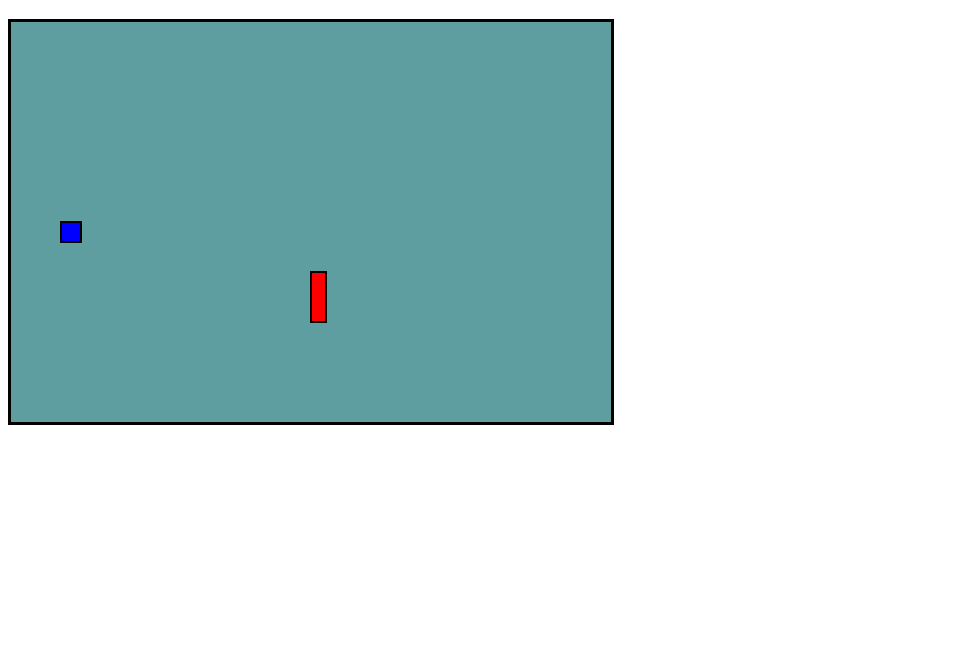
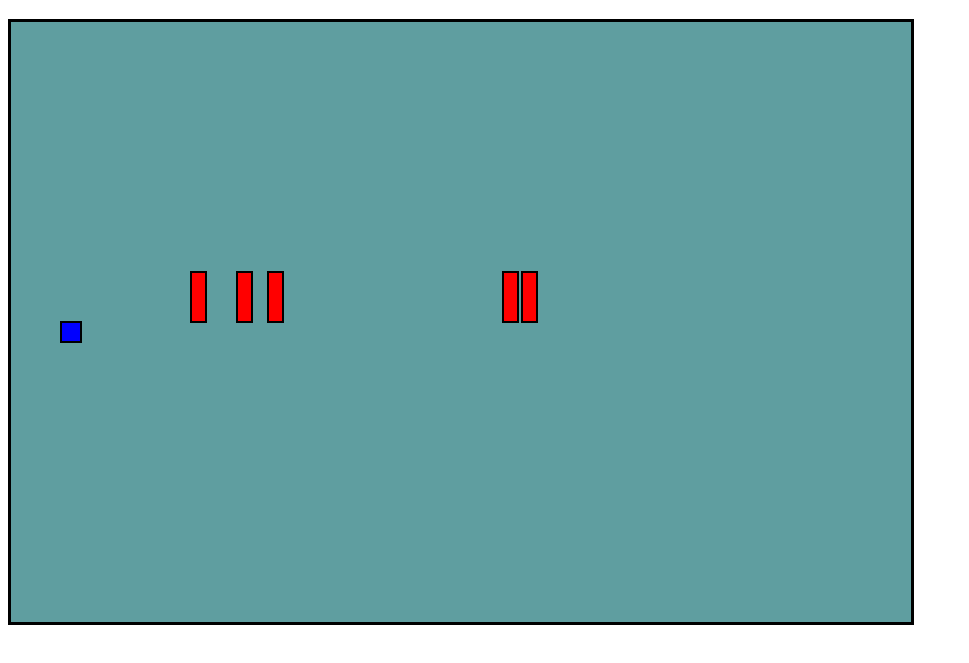
Before and after one commit to FunSnaps/niranjan-gurung.github.io, a plain HTML site: page index.html in a window 1280 px wide. Shown: the part 61-724 px from the top of the page, without its empty margins (0-969 px from the left). Drawn offline with Linux system fonts and the light colour scheme.

Commit message:
added enemy class, creating enemy function, basic collision detection against walls

```diff
--- a/index.html
+++ b/index.html
@@ -10,7 +10,7 @@
 
   <body>
     <h1>canvas game</h1>
-    <canvas id="myCanvas" width="600" height="400"></canvas>
+    <canvas id="myCanvas" width="900" height="600"></canvas>
 
 
     <script src="js/main.js"></script>
--- a/js/main.js
+++ b/js/main.js
@@ -6,7 +6,7 @@
   const cWidth  = canvas.width;
   const cHeight = canvas.height;
 
-  /* Objects Declaration: */
+  /************** Objects Declaration: **************/
   // player object
   const player = {
     lw: 2,                  // line weight
@@ -19,16 +19,30 @@
     speed: 1.0              // player speed
   };
 
-  // car object
-  const car = {
-    lw: 2,
-    stroke: 'black',
-    fill: 'red',
-    w: 15,
-    h: 50,
-    x: cWidth/2,
-    y: -50
+  // enemy entity
+  class Enemy {
+    constructor(lw, stroke, fill, w, h, x, y) {
+      this.lw = lw;
+      this.stroke = stroke;
+      this.fill = fill;
+      this.w = w;
+      this.h = h;
+      this.x = x;
+      this.y = y;
+    }
   }
+  /************** CREATING ENEMY: **************/
+  /* instantiating enemies could be its own function.
+   * @params for constructor could be randomised.
+   */
+  function createEnemy() {
+    let enemy = [];
+    for (let i=0; i<5; i++)
+      enemy[i] = new Enemy(2, 'black', 'red', 15, 50, Math.floor(Math.random() * (800 - 100)) + 100, -50);
+    return enemy;
+  }
+  let enemies = createEnemy();
+  console.log(enemies);
 
   // draws object onto canvas
   function drawItem(obj) {
@@ -46,16 +60,24 @@
 
   function gameLoop() {
     ctx.clearRect(0, 0, canvas.width, canvas.height);
-    car.y+=1.0;
+
+    for (let i=0; i<5; i++) {
+      enemies[i].y+=1.0;
+      drawItem(enemies[i]);
+    }
+
+    if (player.y == cHeight || player.y == 0 || player.x == cWidth || player.x == 0) {
+      console.log("hello world.");
+    }
 
     drawItem(player);
-    drawItem(car);
     movePlayer();
 
     window.requestAnimationFrame(gameLoop);
   }
 
-  /* keyboard inputs: */
+
+  /************** PLAYER MOVEMENT/KEYBOARD INPUTS: **************/
   // bool values to trigger direction
   let up    = false;
   let down  = false;
```
